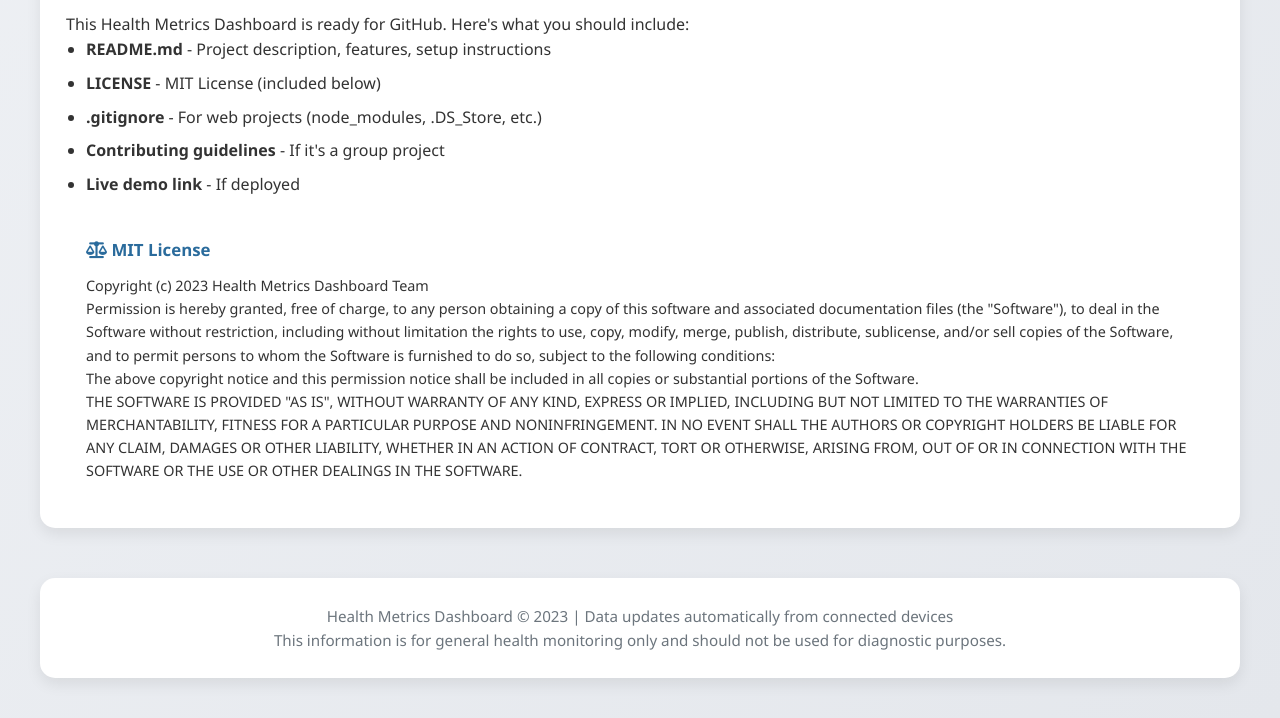
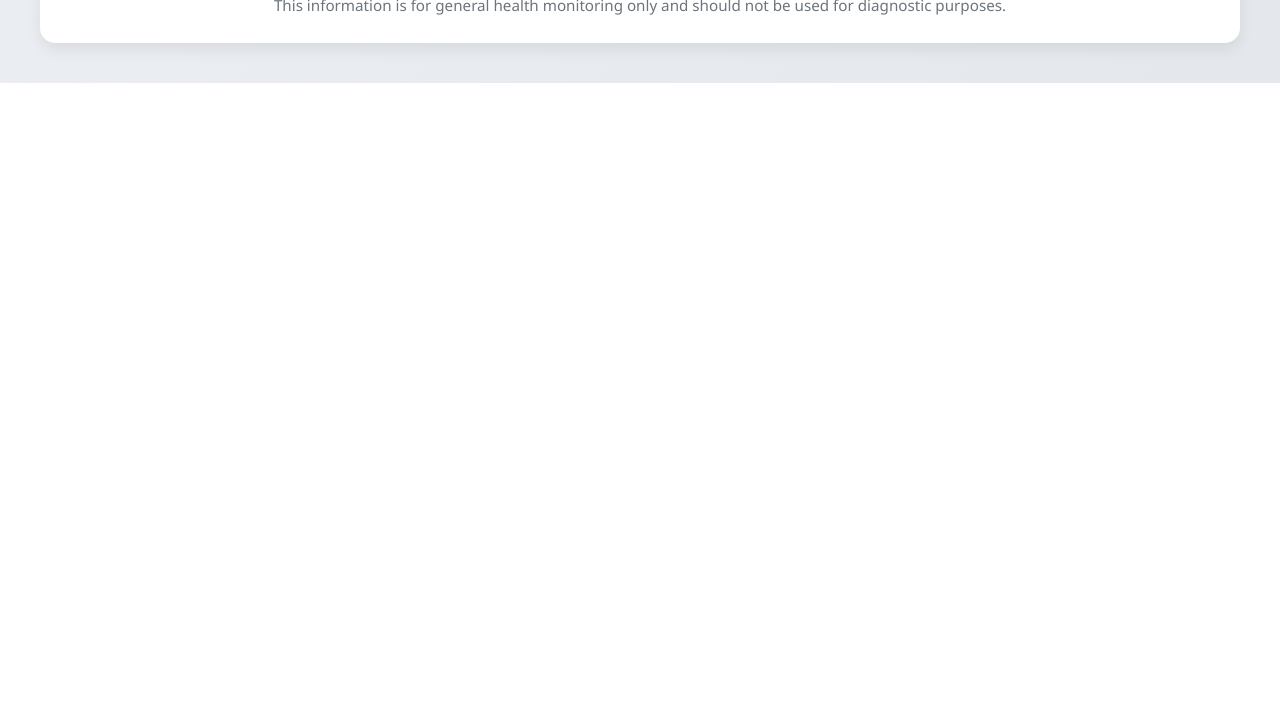
Before and after one commit to anubhab7105/HealthMetricsDashboard, a plain HTML site: page index.html in a window 1280 px wide. Shown: the part 1950-2668 px from the top of the page. After the commit the page ends 2033 px from the top, so only its background shows below. Drawn offline with Linux system fonts and the light colour scheme.

Commit message:
Remove GitHub information section and update footer copyright year to 2025

```diff
--- a/index.html
+++ b/index.html
@@ -254,40 +254,8 @@
             </div>
         </div>
 
-        <!-- GitHub Information Section -->
-        <div class="github-info">
-            <h2><i class="fab fa-github"></i> GitHub Repository Information</h2>
-            <p>This Health Metrics Dashboard is ready for GitHub. Here's what you should include:</p>
-            <ul>
-                <li><strong>README.md</strong> - Project description, features, setup instructions</li>
-                <li><strong>LICENSE</strong> - MIT License (included below)</li>
-                <li><strong>.gitignore</strong> - For web projects (node_modules, .DS_Store, etc.)</li>
-                <li><strong>Contributing guidelines</strong> - If it's a group project</li>
-                <li><strong>Live demo link</strong> - If deployed</li>
-            </ul>
-            <div class="license">
-                <h3><i class="fas fa-balance-scale"></i> MIT License</h3>
-                <p>Copyright (c) 2023 Health Metrics Dashboard Team</p>
-                <p>Permission is hereby granted, free of charge, to any person obtaining a copy
-                of this software and associated documentation files (the "Software"), to deal
-                in the Software without restriction, including without limitation the rights
-                to use, copy, modify, merge, publish, distribute, sublicense, and/or sell
-                copies of the Software, and to permit persons to whom the Software is
-                furnished to do so, subject to the following conditions:</p>
-                <p>The above copyright notice and this permission notice shall be included in all
-                copies or substantial portions of the Software.</p>
-                <p>THE SOFTWARE IS PROVIDED "AS IS", WITHOUT WARRANTY OF ANY KIND, EXPRESS OR
-                IMPLIED, INCLUDING BUT NOT LIMITED TO THE WARRANTIES OF MERCHANTABILITY,
-                FITNESS FOR A PARTICULAR PURPOSE AND NONINFRINGEMENT. IN NO EVENT SHALL THE
-                AUTHORS OR COPYRIGHT HOLDERS BE LIABLE FOR ANY CLAIM, DAMAGES OR OTHER
-                LIABILITY, WHETHER IN AN ACTION OF CONTRACT, TORT OR OTHERWISE, ARISING FROM,
-                OUT OF OR IN CONNECTION WITH THE SOFTWARE OR THE USE OR OTHER DEALINGS IN THE
-                SOFTWARE.</p>
-            </div>
-        </div>
-
         <footer>
-            <p>Health Metrics Dashboard &copy; 2023 | Data updates automatically from connected devices</p>
+            <p>Health Metrics Dashboard &copy; 2025 | Data updates automatically from connected devices</p>
             <p>This information is for general health monitoring only and should not be used for diagnostic purposes.</p>
         </footer>
     </div>
```
